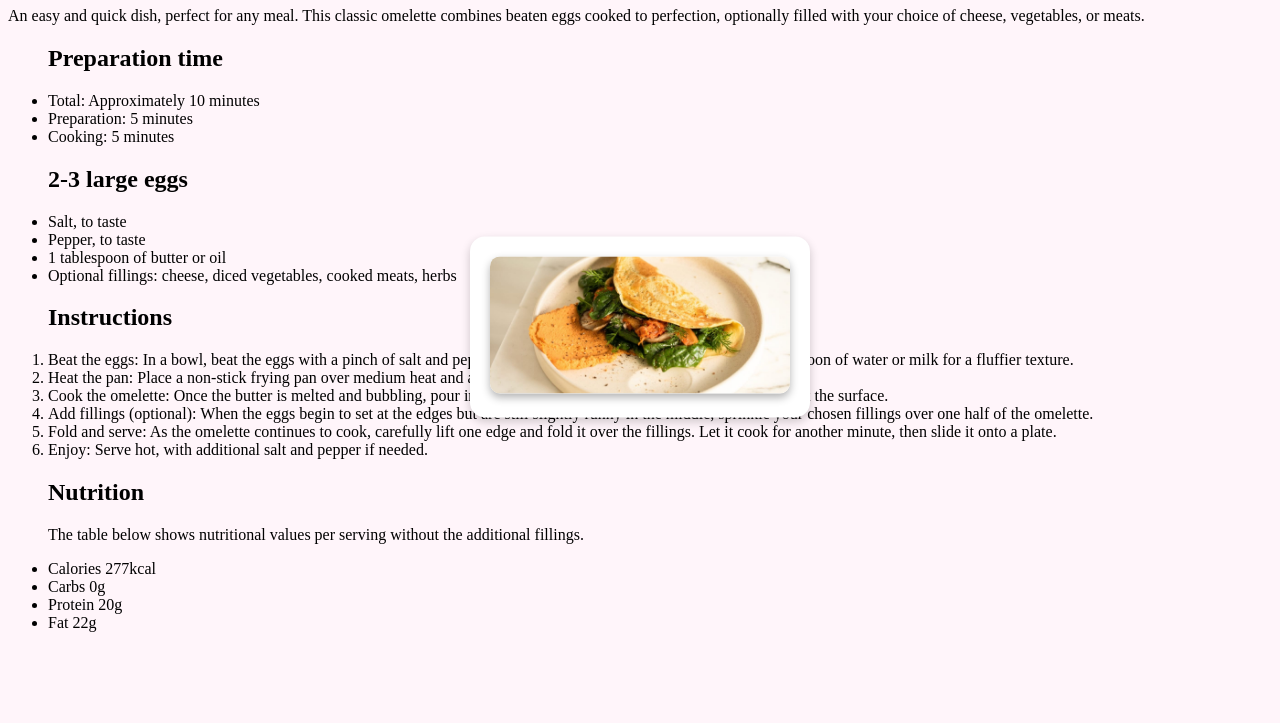
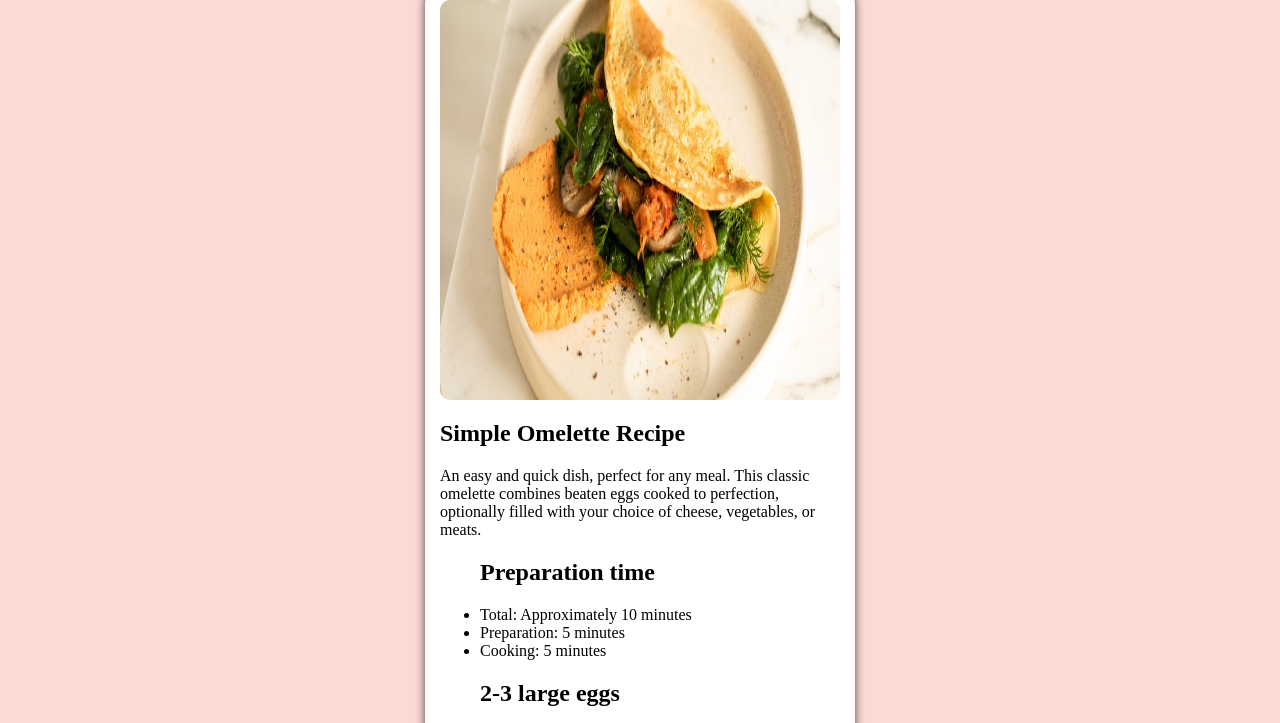
Before and after one commit to Ryan-Silva19/Desafio-FrontEnd-Mentor, a plain HTML site: page RecipePage/index.html in a window 1280 px wide. Shown: the part 73-796 px from the top of the page. Drawn offline with Linux system fonts and the light colour scheme.

Commit message:
adicionando a pagina de receita

```diff
--- a/RecipePage/index.html
+++ b/RecipePage/index.html
@@ -7,8 +7,10 @@
     <link rel="stylesheet" href="./src/style/RecipePage.css">
 </head>
 <body>
-       <div class="quadradobranco"><img src="./src/assets/images/image-omelette.jpeg" alt="imagem de uma omelete" class="image"></div>
+    <section id="Recipe">
+        <div id="Image"><img src="./src/assets/images/image-omelette.jpeg" alt="imagem de uma omelete" class="image"></div>
         <main>
+
             <h1>Simple Omelette Recipe</h1>
             <p>An easy and quick dish, perfect for any meal. This classic omelette combines beaten eggs cooked
             to perfection, optionally filled with your choice of cheese, vegetables, or meats.</p>
@@ -51,5 +53,7 @@
                     22g</li>
             </ul>
         </main>
+    </section>
+
 </body>
 </html>
--- a/RecipePage/src/style/RecipePage.css
+++ b/RecipePage/src/style/RecipePage.css
@@ -1,22 +1,31 @@
 body{
-    background-color: hsl(330, 100%, 98%);
+    background-color: rgba(250, 128, 114, 0.295);
+    display: flex;
+    flex-direction: column;
+    justify-content: center;
+    align-items: center;
+    flex-wrap: wrap;
 }
-.quadradobranco{
-    background-color: white;
-    padding: 20px;
-    border-radius: 15px;
-    box-shadow: 0 4px 10px rgba(0,0,0,0.2);
-    display: inline-block;
-    text-align: center;
-    width: 300px;
-    position: absolute;
-    top: 50%;
-    left: 50%;
-    transform: translate(-50%, -50%);
+#Recipe{
+    background-color: #FFFFFF;
+    display: flex;
+    flex-direction: column;
+    justify-content: center;
+    align-items: center;
+    max-width: 400px;
     height: auto;
+    padding: 15px;
+    border-radius: 20px;
+    overflow: auto;
+    margin-top: 50px;
+    box-shadow: 0px 0px 10px rgba(0, 0, 0, 0.7);
 }
-.image{
+#Image img{
     width: 100%;
-    border-radius: 10px;
-    box-shadow: 0 4px 8px rgba(0,0,0,0.3);
+    display: flex;
+    border-radius: 10px; */
+    justify-content: center;
+    height: 50vh;
+    padding: auto;
+    /* font-family */
 }
```
Lines whose indentation alone changed are shown as unchanged.
